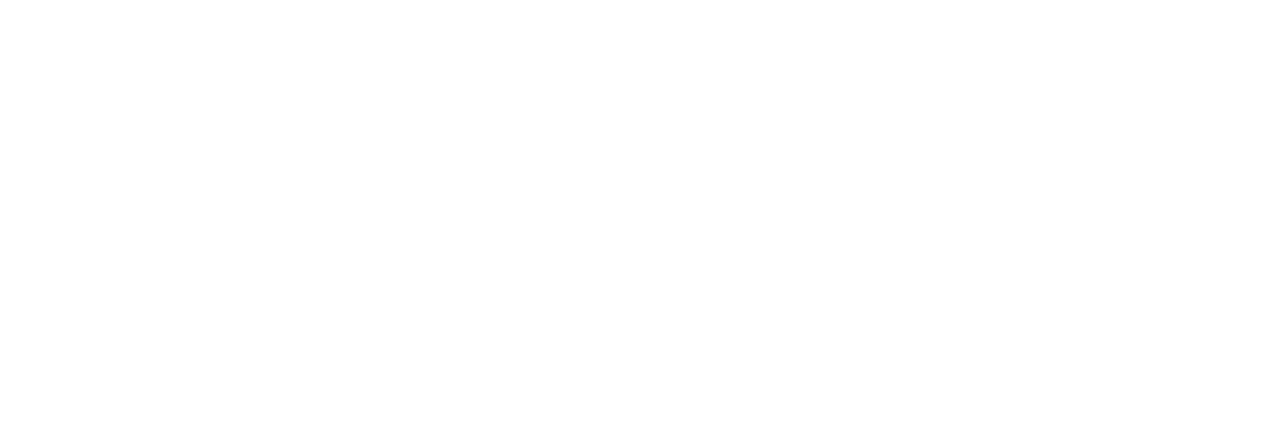
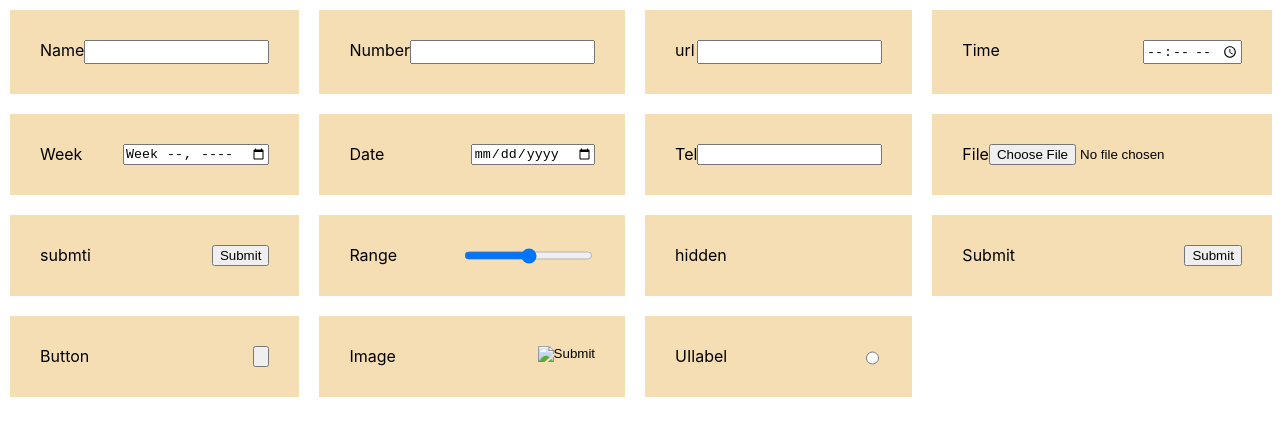
Before and after one commit to ravalravi103/custom-form, a React (Create React App) app: page / in a window 1280 px wide. Shown: the top 436 px of the page. Built offline with nearby package versions, Linux system fonts and the light colour scheme.

Commit message:
basic input type component done

```diff
--- a/src/App.css
+++ b/src/App.css
@@ -1,38 +1,12 @@
 .App {
-  text-align: center;
+  display: grid;
+  grid-template-columns: 1fr 1fr 1fr 1fr;
 }
 
-.App-logo {
-  height: 40vmin;
-  pointer-events: none;
+.input-card{
+  display: flex;
+  justify-content: space-between;
+  background-color: wheat;
+  padding: 30px;
+  margin: 10px;
 }
-
-@media (prefers-reduced-motion: no-preference) {
-  .App-logo {
-    animation: App-logo-spin infinite 20s linear;
-  }
-}
-
-.App-header {
-  background-color: #282c34;
-  min-height: 100vh;
-  display: flex;
-  flex-direction: column;
-  align-items: center;
-  justify-content: center;
-  font-size: calc(10px + 2vmin);
-  color: white;
-}
-
-.App-link {
-  color: #61dafb;
-}
-
-@keyframes App-logo-spin {
-  from {
-    transform: rotate(0deg);
-  }
-  to {
-    transform: rotate(360deg);
-  }
-}
--- a/src/App.js
+++ b/src/App.js
@@ -1,11 +1,25 @@
 import './App.css';
+
+import React,{useState} from 'react'
 
 import fieldData from './data/data.json';
 
 function App() {
+  const [value,setValue] = useState('')
   return (
     <div className="App" >
-        {console.log(fieldData)}
+          {fieldData.map((field,i) => {
+            return (
+              <div key={i} className="input-card">
+                   <label>{field.UILabel}</label>
+                   <input
+                    type={field.type}
+                    // placeholder={field.attributes.placeholder}
+                    // value={field.attributes.value}
+                    />
+              </div>
+            )
+          })}
     </div>
   );
 }
--- a/src/data/data.json
+++ b/src/data/data.json
@@ -5,7 +5,7 @@
         "required": "true",
         "attributes" : {
             "name": "name",
-            "value": "value",
+            "value": "",
             "placeholder": "Enter Name",
             "maxLength": "length",
             "minLength": "length",
@@ -14,14 +14,13 @@
             "list":"list"
         }
       },
-
       {
-        "UILabel":"Number Type",
+        "UILabel":"Number",
          "type":"number",
          "required": "false",
          "attributes": {
              "name":"name",
-             "value": "value",
+             "value": "",
              "palceholder":"Enter Number",
              "min":"value",
              "equired" : "boolean",
@@ -30,15 +29,14 @@
              "multiple": "boolean"
           }
       },
-
       {
-        "UILable": "UI label",
+        "UILabel": "url",
         "type": "url",
         "required": "boolen value",
         "attributes": {
              "name": "name",
-             "value": "value",
-             "placeholder": "Placeholder",
+             "value": "",
+             "placeholder": "Enter Url",
              "maxLength": "length",
              "minLength": "length",
              "size": "size",
@@ -48,21 +46,7 @@
     } ,
 
     {
-        "UILable":"submti",
-        "type": "submit",
-        "attributes": {
-            "name": "name",
-            "value": "value",
-            "formaction": "url",
-            "formenctype": "enc type",
-            "formmethod": "method",
-            "fromonvalidate": "false",
-            "fromtarget": "target"
-        }
-    } ,
-
-    {
-        "UILabel": "UIlabel",
+        "UILabel": "Time",
         "type":"time",
         "attributes": {
             "name": "name",
@@ -75,7 +59,7 @@
       },
 
       {
-        "UILabel": "UIlabel",
+        "UILabel": "Week",
         "type":"week",
         "attributes": {
             "name": "name",
@@ -88,7 +72,7 @@
       },
 
       {
-        "UILabel": "UIlabel",
+        "UILabel": "Date",
         "type":"date",
         "attributes": {
             "name": "name",
@@ -99,8 +83,93 @@
         }
       },
 
+
       {
-        "UILabel": "UIlabel",
+        "UILabel": "Tel",
+        "type": "tel",
+        "required": "boolen value",
+        "attributes": {
+             "name": "name",
+             "value": "value",
+             "placeholder": "Placeholder",
+             "maxLength": "length",
+             "minLength": "length",
+             "size": "size",
+             "randomly": "boolean",
+             "list":"list"
+        }
+    },
+
+
+    {
+        "UILabel": "File    ",
+        "type": "file",
+        "required": "boolean",
+        "attributes": {
+            "name":"name",
+            "value": ""
+        }
+    },
+
+    {
+        "UILabel":"submti",
+        "type": "submit",
+        "attributes": {
+            "name": "name",
+            "value": "Submit",
+            "formaction": "url",
+            "formenctype": "enc type",
+            "formmethod": "method",
+            "fromonvalidate": "false",
+            "fromtarget": "target"
+        }
+    },
+
+    {
+        "UILabel": "Range",
+        "type":"range",
+        "attributes": {
+            "name": "name",
+            "value": "value",
+            "max": "max",
+            "min": "min",
+            "step": "steping Interval"
+        }
+      },
+
+      {
+        "UILabel": "hidden",
+        "type":"hidden",
+        "attributes": {
+            "name": "name",
+            "value": "value"
+        }
+    },
+
+    {
+        "UILabel":"Submit",
+        "type": "submit",
+        "attributes": {
+            "name": "name",
+            "value": "Submit",
+            "formaction": "url",
+            "formenctype": "enc type",
+            "formmethod": "method",
+            "fromonvalidate": "false",
+            "fromtarget": "target"
+        }
+    },
+
+    {
+        "UILabel": "Button",
+        "type":"button",
+        "attributes": {
+
+        }
+      },
+
+      {
+        "UILabel": "Image",
         "type":"image",
         "attributes": {
             "name": "name",
@@ -118,44 +187,6 @@
       },
 
       {
-        "UILable": "UI label",
-        "type": "tel",
-        "required": "boolen value",
-        "attributes": {
-             "name": "name",
-             "value": "value",
-             "placeholder": "Placeholder",
-             "maxLength": "length",
-             "minLength": "length",
-             "size": "size",
-             "randomly": "boolean",
-             "list":"list"
-        }
-    },
-
-      {
-        "UILabel": "UIlabel",
-        "type":"range",
-        "attributes": {
-            "name": "name",
-            "value": "value",
-            "max": "max",
-            "min": "min",
-            "step": "steping Interval"
-        }
-      },
-
-      {
-        "UILable": "UILabel",
-        "type": "file",
-        "required": "boolean",
-        "attributes": {
-            "name":"name",
-            "value": "value"
-        }
-    },
-
-    {
         "UILabel": "UIlabel",
         "type":"radio",
         "attributes": {
@@ -163,24 +194,6 @@
             "value": "value",
             "checked": "boolean"
         }
-      },
-
-      {
-        "UILabel": "UIlabel",
-        "type":"hidden",
-        "attributes": {
-            "name": "name",
-            "value": "value"
-        }
-    },
-
-    {
-        "UILabel": "UIlabel",
-        "type":"button",
-        "attributes": {
-
-        }
       }
 
-
 ]
```
Also changed, not shown: 1 other file (tests, documents, lock files or other folders).
